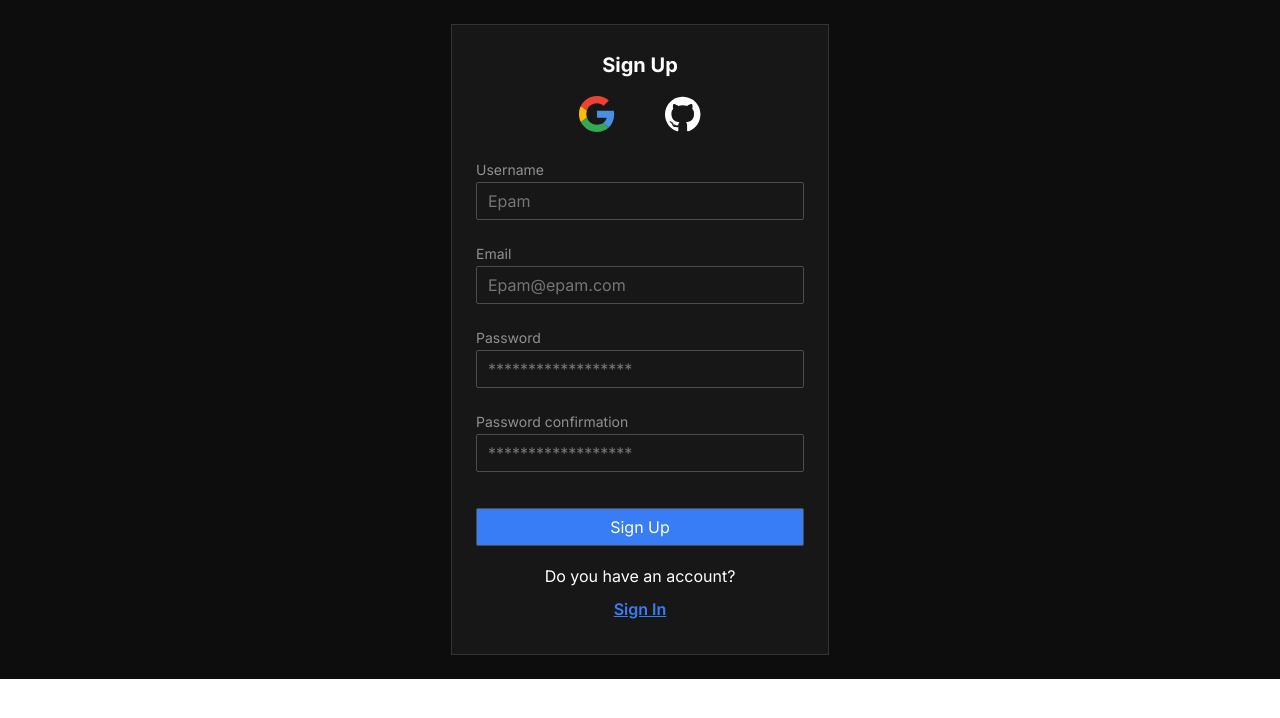
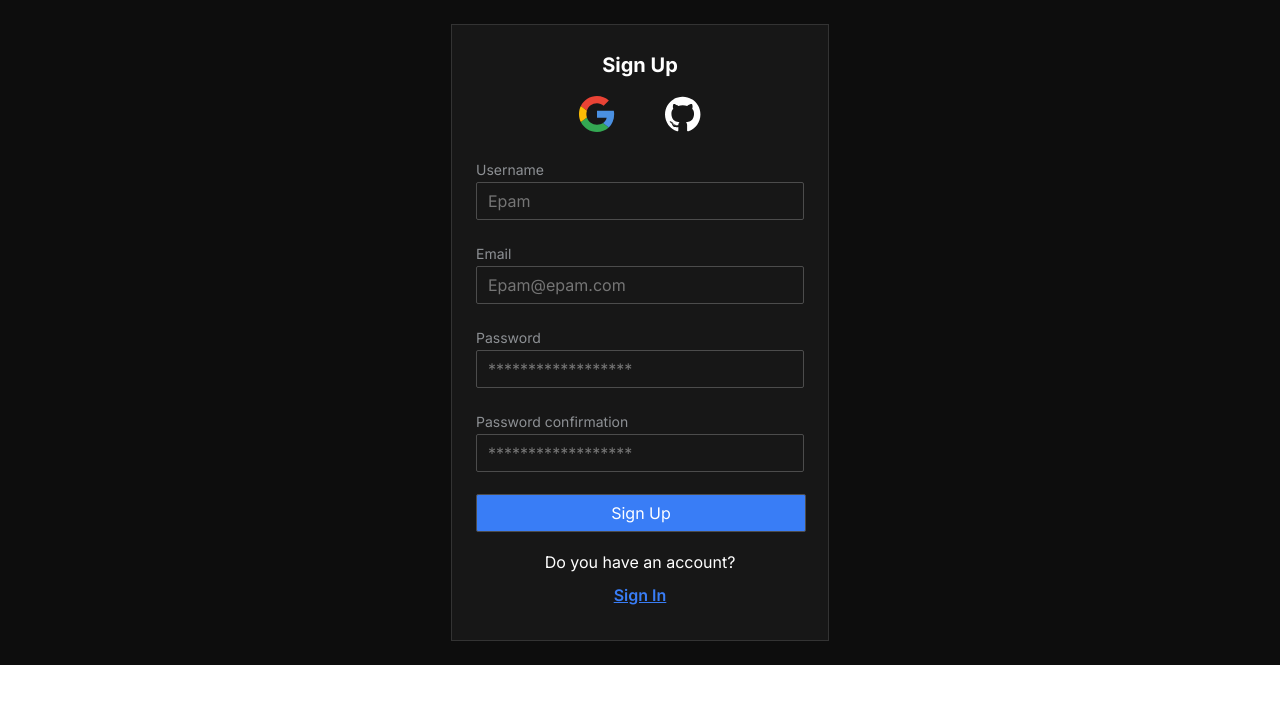
Before and after one commit to FightersForJustice/inctagram, a Next.js app: page /registration in a window 1280 px wide. Shown: the top 718 px of the page. Built offline with nearby package versions, Linux system fonts and the light colour scheme.

Commit message:
refactor: change input to Button component

```diff
--- a/pages/registration/index.module.scss
+++ b/pages/registration/index.module.scss
@@ -58,12 +58,12 @@
         font-family: Inter;
         padding: 8px 11px;
       }
-      .button {
-        border-radius: 2px;
-        background-color: #397df6;
-        color: #fff;
-        margin-top: 14px;
-      }
+      // .button {
+      //   border-radius: 2px;
+      //   background-color: #397df6;
+      //   color: #fff;
+      //   margin-top: 14px;
+      // }
     }
   }
 }
--- a/pages/registration/index.tsx
+++ b/pages/registration/index.tsx
@@ -1,3 +1,4 @@
+import { MainButton } from '@/components/Buttons/buttons'
 import style from './index.module.scss'
 import { useForm, SubmitHandler } from 'react-hook-form'
 
@@ -42,7 +43,8 @@ export default function Registration() {
             <input type="password" {...register('password2')} placeholder="******************" />
           </div>
           <div>
-            <input className={style.button} type="submit" value="Sign Up" />
+            {/* <input className={style.button} type="submit" value="Sign Up" /> */}
+            <MainButton title={'Sign Up'} onClick={() => 'your function here'} />
           </div>
         </form>
         <p>Do you have an account?</p>
```
